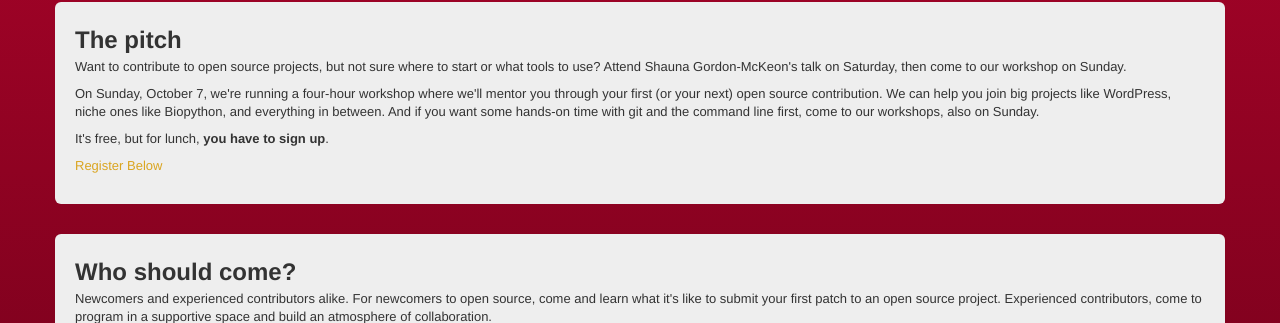
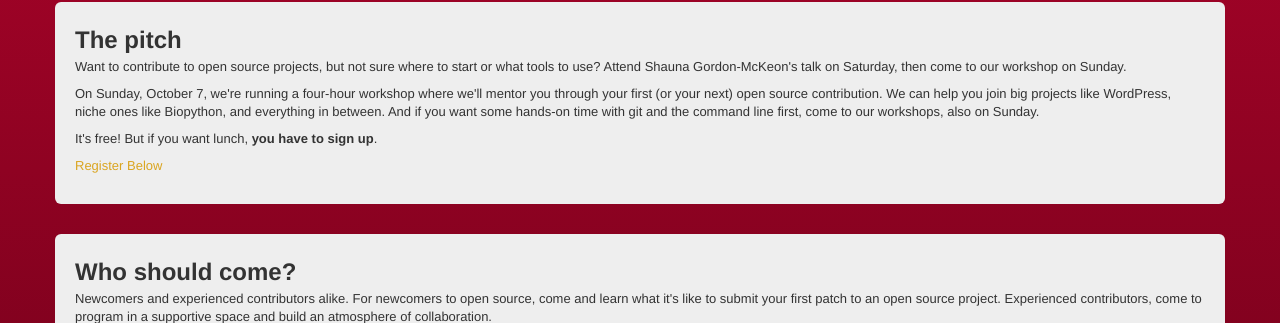
Before and after one commit to ReflectionsProjections/mango-django, a PHP site: page /openhatch.php in a window 1280 px wide. Shown: the part 182-505 px from the top of the page. Run offline with PHP 8.4, Linux system fonts and the light colour scheme.

Commit message:
Slightly clarify text re: lunch

```diff
--- a/openhatch.php
+++ b/openhatch.php
@@ -47,7 +47,7 @@
 				And if you want some hands-on time with git and the command line first, come
 				to our workshops, also on Sunday.
 				</p>
-				<p>It's free, but for lunch,
+				<p>It's free! But if you want lunch,
 				<strong>you have to sign up</strong>.
 				</p>
 				<p><a href="#register">Register Below</a></p>
```
